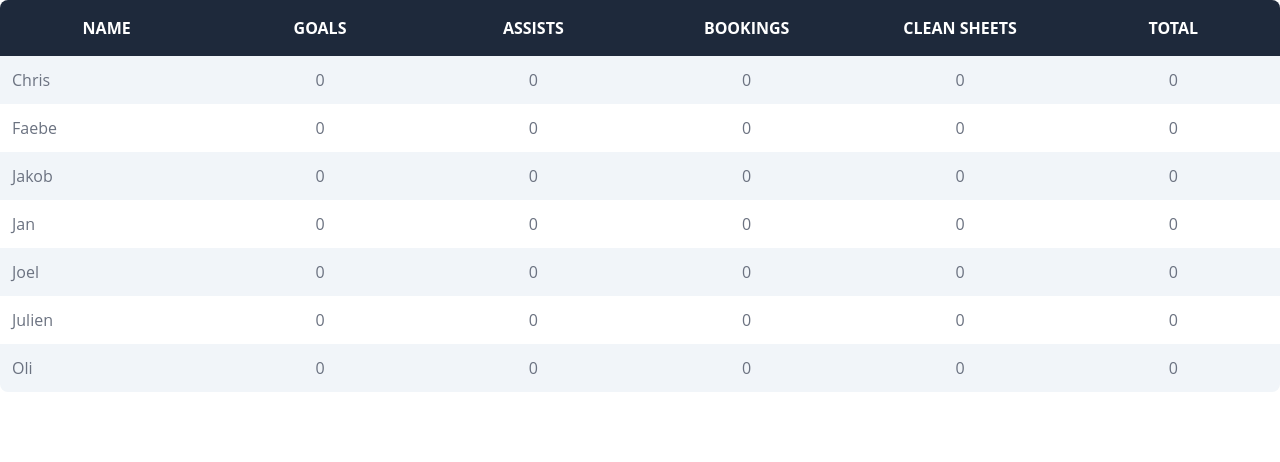
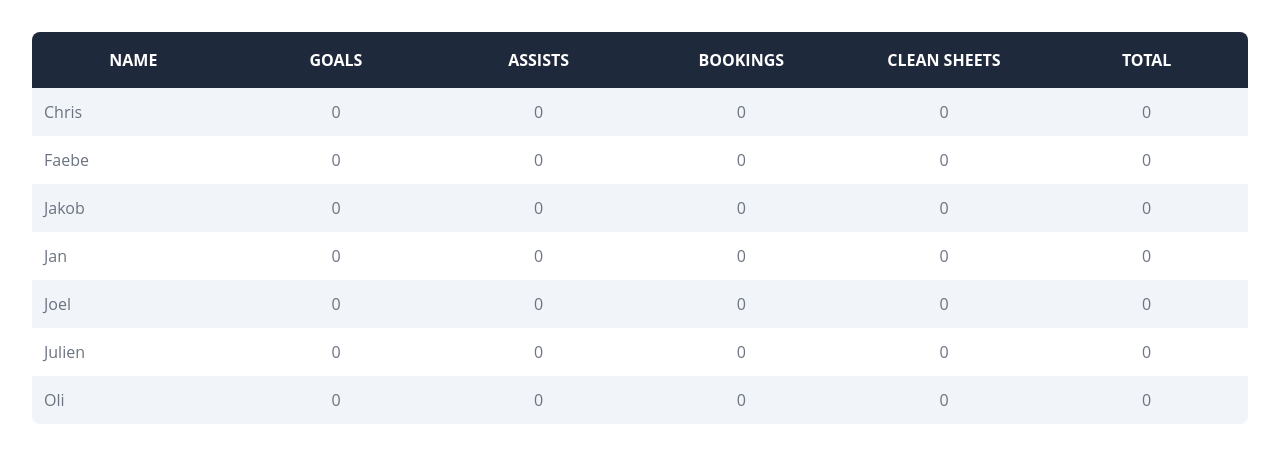
Before and after one commit to zenoli/draft-scores-qatar-2022, a React (Vite) app: page / in a window 1280 px wide. Shown: the top 462 px of the page. Built offline with nearby package versions, Linux system fonts and the light colour scheme; no server answers.

Commit message:
Add margin

```diff
--- a/src/App.jsx
+++ b/src/App.jsx
@@ -3,7 +3,7 @@ import Scoreboard from "./Scoreboard"
 
 function App() {
   return (
-    <div className="App flex justify-center">
+    <div className="App flex justify-center m-8">
       <Scoreboard/>
     </div>
   )
```
